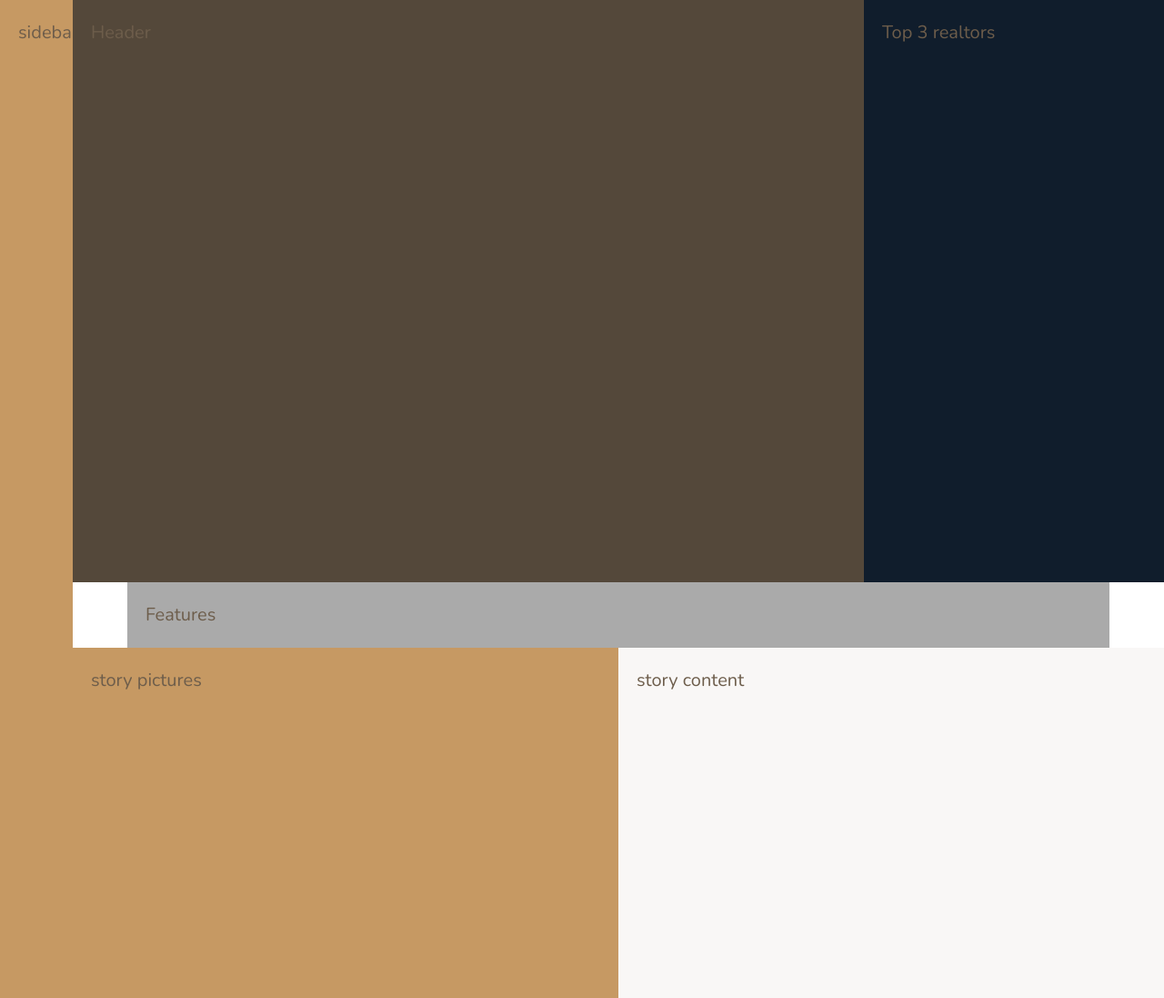
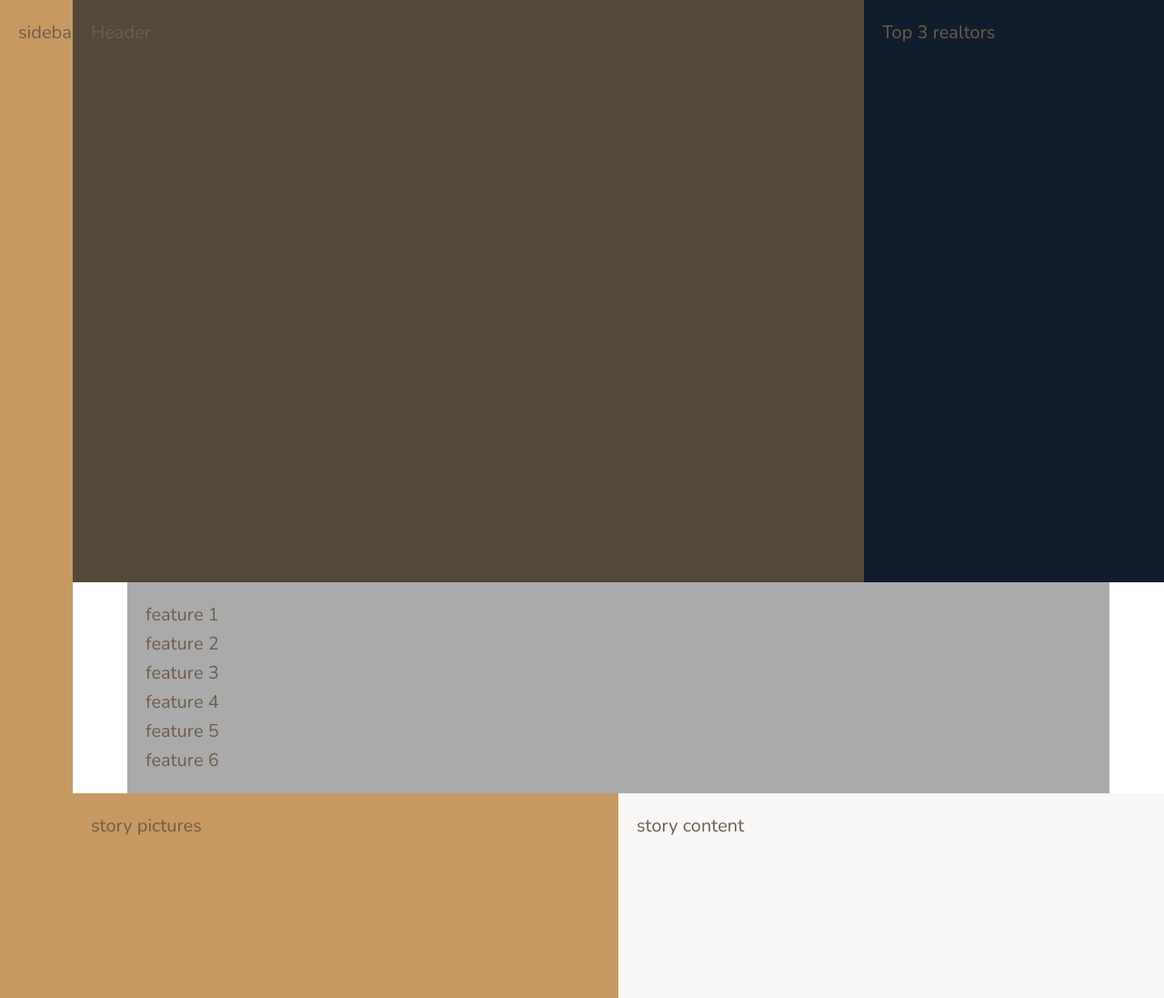
Before and after one commit to lawell-wilhelm/nexter, a website: page index.html in a window 1280 px wide. Shown: the top 1097 px of the page at 91% size. Drawn offline with nearby package versions, Linux system fonts and the light colour scheme.

Commit message:
feat: Add the basic structure of the features section

```diff
--- a/index.html
+++ b/index.html
@@ -21,7 +21,14 @@
 
     <div class="realtors">Top 3 realtors</div>
 
-    <section class="features">Features</section>
+    <section class="features">
+      <div class="feature">feature 1</div>
+      <div class="feature">feature 2</div>
+      <div class="feature">feature 3</div>
+      <div class="feature">feature 4</div>
+      <div class="feature">feature 5</div>
+      <div class="feature">feature 6</div>
+    </section>
 
     <div class="story__pictures">story pictures</div>
     <div class="story__content">story content</div>
```
